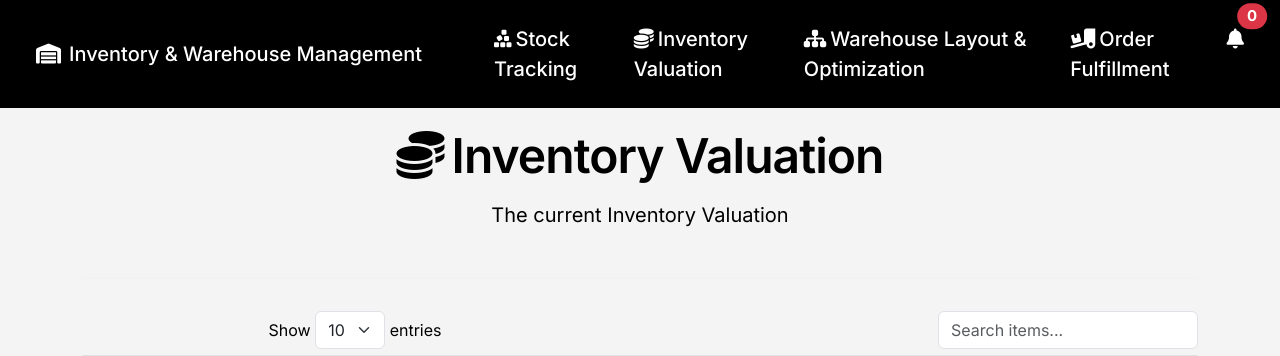
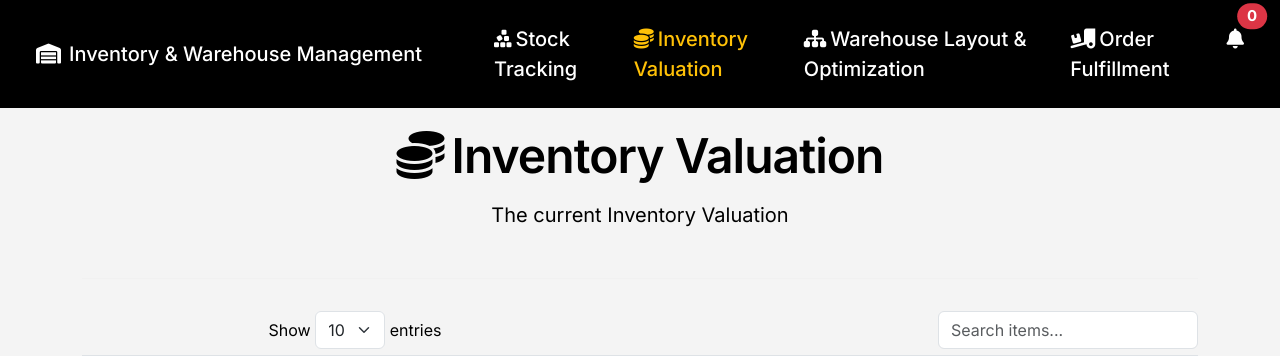
Before and after one commit to Scammur/ITECPROJECT, a PHP site: page /inventory-valuation.php in a window 1280 px wide. Shown: the top 356 px of the page. Run offline with PHP 8.4, Linux system fonts and the light colour scheme; data comes from the database, SQL or seed files in the repository; some libraries are stand-ins or nearby versions.

Commit message:
Update inventory-valuation.php

```diff
--- a/inventory-valuation.php
+++ b/inventory-valuation.php
@@ -153,7 +153,7 @@ include "config/config.php";
                         <a class="nav-link" href="stock-tracking.php"><i class="fa-solid fa-cubes-stacked me-1"></i>Stock Tracking</a>
                     </li>
                     <li class="nav-item">
-                        <a class="nav-link" href="inventory-valuation.php"><i class="fa-solid fa-coins me-1"></i>Inventory Valuation</a>
+                        <a class="nav-link active" href="inventory-valuation.php"><i class="fa-solid fa-coins me-1"></i>Inventory Valuation</a>
                     </li>
                     <li class="nav-item">
                         <a class="nav-link" href="warehouse-layout-optimization.php"><i class="fa-solid fa-sitemap me-1"></i>Warehouse Layout & Optimization</a>
@@ -344,4 +344,5 @@ include "config/config.php";
         animateOnScroll('.section-image-animate');
     </script>
 </body>
+
 </html>
```
